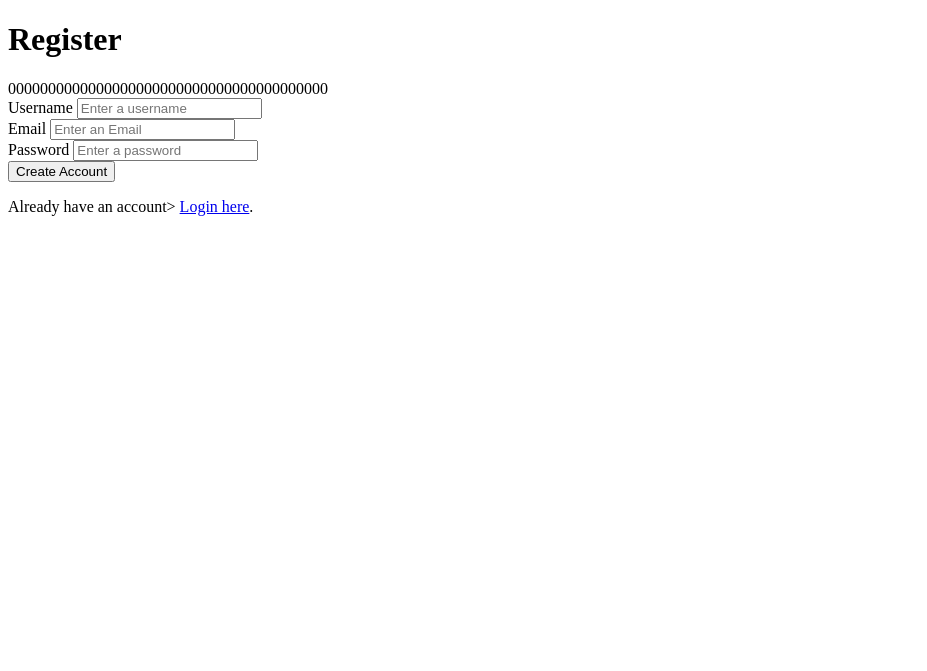
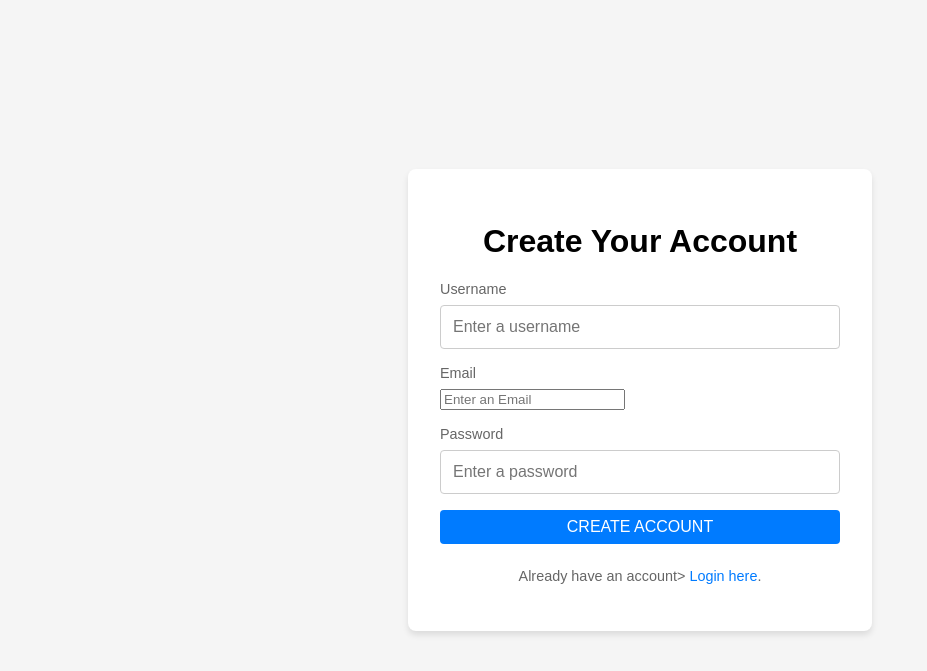
Before and after one commit to doraneko94/ace, a Flask app: page /register in a window 1280 px wide. Shown: the top 671 px of the page, without its empty margins (0-927 px from the left). Run offline with Flask 3, Linux system fonts and the light colour scheme; some libraries are stand-ins or nearby versions.

Commit message:
crsf_fix

```diff
--- a/app/templates/register.html
+++ b/app/templates/register.html
@@ -4,12 +4,22 @@
     <meta charset="UTF-8">
     <meta name="viewport" content="width=device-width, initial-scale=1.0">
     <title>Register</title>
+    <link rel="stylesheet" href="/static/styles.css">
 </head>
 <body>
     <div class="register-container">
-        <h1 class="register-title">Register</h1>
-        <form action="/register" method="POST" class="register-form">
-            {{ csrf_token() }}
+        <h1>Create Your Account</h1>
+        {% with messages = get_flashed_messages(with_categories=true) %}
+            {% if messages %}
+                {% for category, message in messages %}
+                    <div class="error-message">{{ message }}</div>
+                {% endfor %}
+            {% endif %}
+        {% endwith %}
+        <form method="POST" action="/register" class="register-form">
+            <!-- CSRFトークンを非表示フィールドとして挿入 -->
+            <input type="hidden" name="csrf_token" value="{{ csrf_token() }}">
+
             <div class="form-group">
                 <label for="username">Username</label>
                 <input
--- a/game/structs.py
+++ b/game/structs.py
@@ -1,7 +1,7 @@
 from enum import IntEnum
 from .consts import *
 from .utils import *
-import math, pygame
+import math
 
 class Unit(IntEnum):
     PYR = 0
```
Also changed, not shown: database.db.
